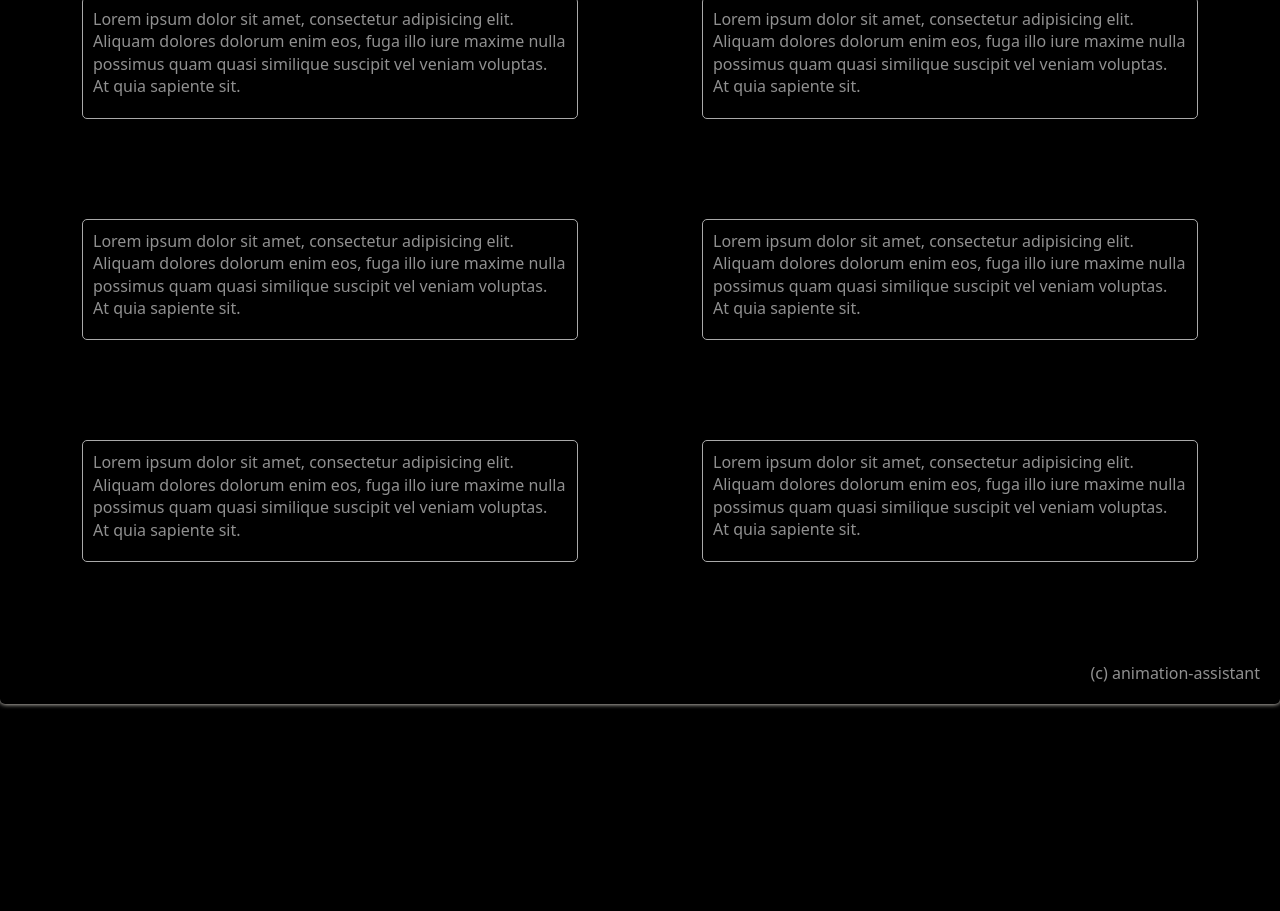
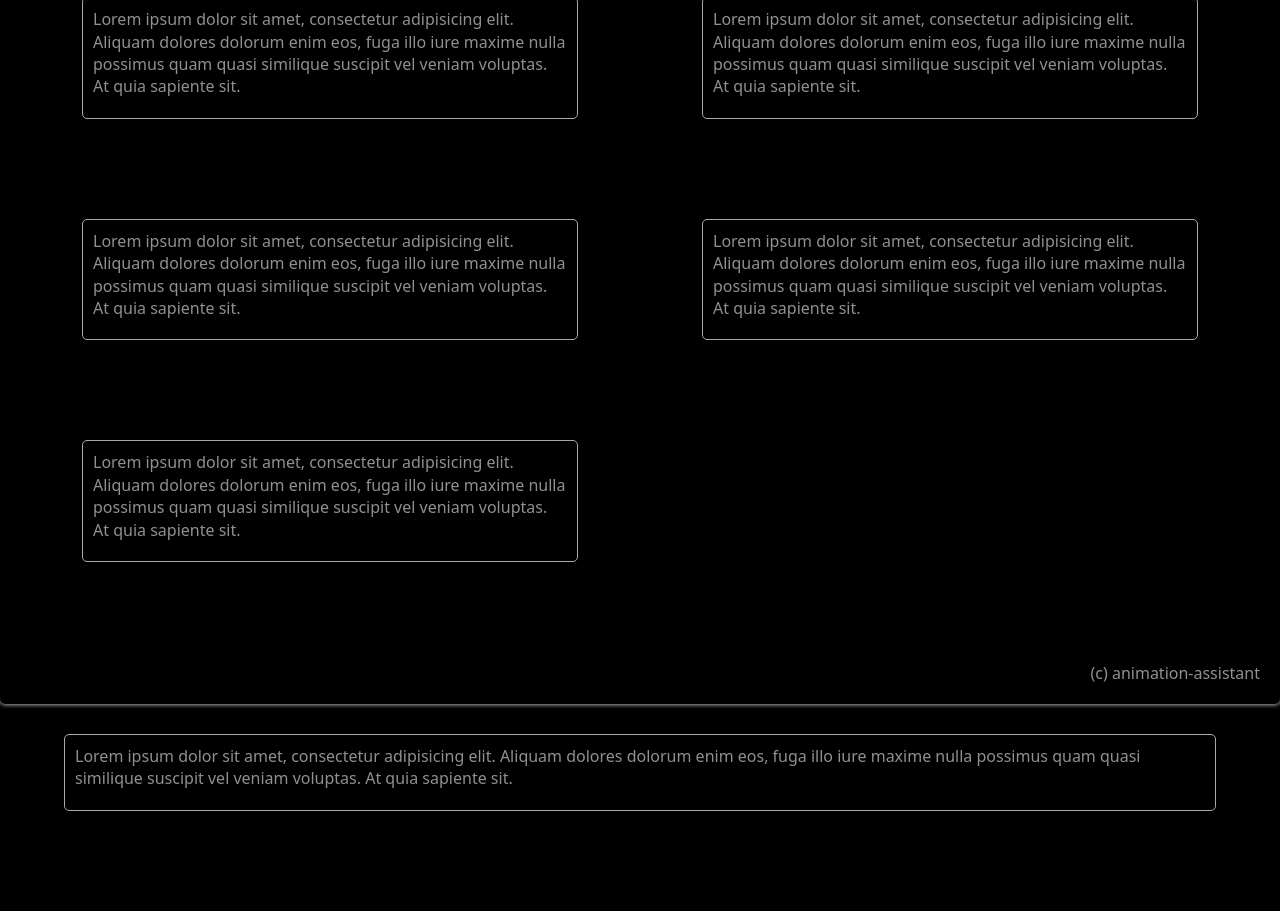
Before and after one commit to DenisLopatin/animation-assistant, a website built with webpack: page src/index.html in a window 1280 px wide. Shown: the part 789-1700 px from the top of the page. Before the commit the page ends 1523 px from the top, so only its background shows below. Built offline with nearby package versions, Linux system fonts and the light colour scheme.

Commit message:
plugin update

```diff
--- a/src/index.html
+++ b/src/index.html
@@ -130,5 +130,11 @@
     </footer>
 </div>
 
+<div class="block block-delete">
+    <p class="text">
+        Lorem ipsum dolor sit amet, consectetur adipisicing elit. Aliquam dolores dolorum enim eos, fuga illo iure maxime nulla possimus quam quasi similique suscipit vel veniam voluptas. At quia sapiente sit.
+    </p>
+</div>
+
 </body>
 </html>
--- a/src/scripts/AnimationAssistant.js
+++ b/src/scripts/AnimationAssistant.js
@@ -2,7 +2,8 @@ export default class AnimationAssistant {
     constructor(selector) {
         this.selector = selector;
         this.elements = AnimationAssistant.getElementsBySelector(this.selector);
-        this.library = null;
+        this.library = 'animation-assistant';
+        this.hide = false;
     }
 
     static getElementsBySelector(selector) {
@@ -17,35 +18,57 @@ export default class AnimationAssistant {
         return Math.trunc((top / document.documentElement.clientHeight) * 100);
     }
 
-    getLibraryPrefix() {
+    static getLibraryPrefix(library) {
         const libraries = {
             'animate.css': 'animate__animated',
         };
-        return libraries[this.library];
+        return libraries[library];
     }
 
     setLibrary(library) {
         this.library = library;
         this.elements.forEach((element) => {
-            element.classList.add(this.getLibraryPrefix());
+            element.classList.add(AnimationAssistant.getLibraryPrefix(this.library));
         });
     }
 
-    setAnimation(offset, name, visibility = true) {
+    setAnimation(offset, name, animationEnd) {
         window.addEventListener('scroll', () => {
             this.elements.forEach((element) => {
-                if (!visibility && !element.animationIsOver) {
-                    element.style.visibility = 'hidden';
-                }
                 const offsetTop = AnimationAssistant.getOffsetTop(element);
                 const percentOfOffset = AnimationAssistant.getPercentOfOffset(offsetTop);
-                const findIndex = offset.findIndex((item) => item > percentOfOffset);
-                if (findIndex !== -1) {
-                    element.style.visibility = '';
-                    element.animationIsOver = true;
-                    element.classList.add(name[findIndex]);
+                if (offset > percentOfOffset) {
+                    element.classList.add(name);
+                    element.addEventListener('animationend', animationEnd);
+                    if (this.hide) {
+                        element.style.visibility = '';
+                    }
                 }
             });
+        });
+    }
+
+    hideAtStart() {
+        this.hide = true;
+        this.elements.forEach((element) => {
+            element.style.visibility = 'hidden';
+        });
+    }
+
+    adaptEnvironment() {
+        this.elements.forEach((element) => {
+            const parent = element.parentElement;
+            if (parent.tagName === 'HTML' || parent.tagName === 'BODY') {
+                const prev = element.previousElementSibling;
+                const div = document.createElement('div');
+                div.style.overflow = 'hidden';
+                div.append(element);
+                prev
+                    ? prev.insertAdjacentElement('afterend', div)
+                    : document.body.insertAdjacentElement('afterbegin', element);
+            } else {
+                element.parentElement.style.overflow = 'hidden';
+            }
         });
     }
 
--- a/src/scripts/animation-assistant.js
+++ b/src/scripts/animation-assistant.js
@@ -9,8 +9,19 @@ animationAssistant.setLibrary('animate.css');
 //     .play('animate__swing', 4000)
 //     .then((res) => res('animate__shakeX'))
 //     .then((res) => res('animate__bounceOut'));
-animationAssistant.setAnimation([20, 80], ['animate__swing', 'animate__shakeX']);
+animationAssistant.setAnimation(50, 'animate__shakeX');
 
 const blockLast = new AnimationAssistant('block-last');
 blockLast.setLibrary('animate.css');
-blockLast.setAnimation([80], ['animate__bounceInRight'], false);
+blockLast.hideAtStart();
+blockLast.adaptEnvironment();
+blockLast.setAnimation(40, 'animate__bounceInRight', (event) => {
+    console.log('end');
+    console.log(event.target);
+});
+
+const blockDelete = new AnimationAssistant('block-delete');
+blockDelete.setLibrary('animate.css');
+blockDelete.hideAtStart();
+blockDelete.adaptEnvironment();
+blockDelete.setAnimation(90, 'animate__backInRight');
```
Also changed, not shown: 1 other file.
